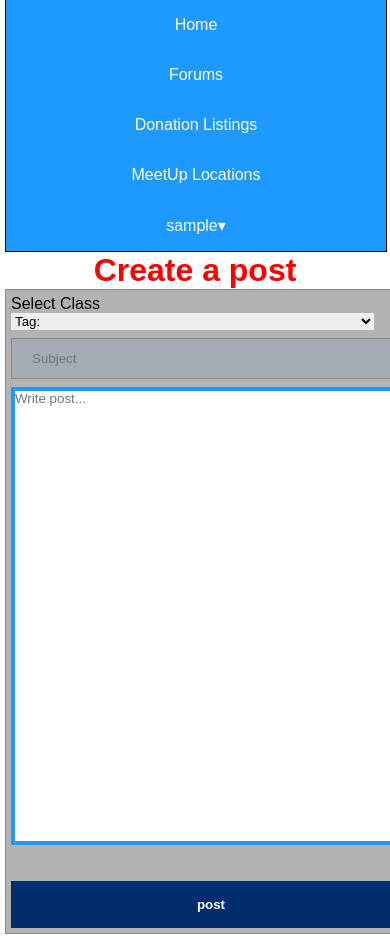
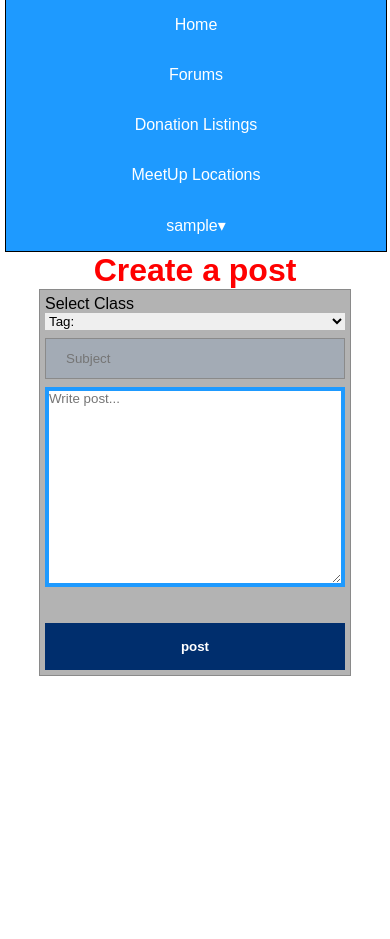
Before and after one commit to CSCI-150-LAB/Team4Repo, a PHP site: page /createForum.php in a window 390 px wide; the page is wider, and only the part inside the window is pictured. Shown: the part 72-1011 px from the top of that part. After the commit the page ends 748 px from the top of that part, so only its background shows below. Run offline with PHP 8.4, Linux system fonts and the light colour scheme; the visitor is signed in with stand-in values (Sample User, id 1).

Commit message:
Some CSS stuff

```diff
--- a/CSCI150_Project_Pages/createDonation.php
+++ b/CSCI150_Project_Pages/createDonation.php
@@ -22,7 +22,7 @@
 				<input type="text" name="title" maxlength="100" placeholder="Title" required></input>
 			</div>
 			<div>
-				<textarea name="myTextArea" maxlength="1000" rows="30" cols="49" placeholder="Description" style="border:4px solid #1E9AFF;" required></textarea>
+				<textarea class="myTextArea" name="myTextArea" maxlength="1000"placeholder="Description" style="border:4px solid #1E9AFF;" required></textarea>
 			</div>
 			<div>
 				<label>Select image file:</label>
--- a/CSCI150_Project_Pages/createForum.php
+++ b/CSCI150_Project_Pages/createForum.php
@@ -7,7 +7,7 @@
         <div>
 	        <p>Select Class</p>
 	        <label for="itemselection"> </label>
-	        <select id="itemselection" name="itemselection" required>
+	        <select id="itemselection" name="itemselection" style="width: 100%;" required>
                     <option selected="" value="null">Tag:</option>
                     <option value="ACCT">Accountancy (ACCT)</option>
                     <option value="AFRS">Africana Studies Program (AFRS)</option>
@@ -153,7 +153,7 @@
 
         <div>
             <label></label>
-            <textarea id="myTextArea" name="myTextArea" required maxlength="1000" rows="30" cols="49" placeholder="Write post..." spellcheck = "true" style="border:4px solid #1E9AFF;"></textarea>
+            <textarea class="myTextArea" id="myTextArea" name="myTextArea" required maxlength="1000" placeholder="Write post..." spellcheck = "true" style="border:4px solid #1E9AFF;"></textarea>
         </div>
 
         <br><br>
--- a/CSCI150_Project_Pages/mainStyleSheet.css
+++ b/CSCI150_Project_Pages/mainStyleSheet.css
@@ -126,11 +126,11 @@ table, th, td {
 /* Page Elements CSS*/
 
 .logoLogin {
-    /* based on a 4:3 image ratio*/
+    /* based on a 5:1 image ratio*/
     display: block;
-    margin: 10px auto 50px auto;
-    width: 50%;
-    height: 10%;
+    width: 500px;
+    height: 100px;
+    margin: 10px auto;
 }
 
 .homePageContent {
@@ -212,6 +212,11 @@ form {
     width: 400px;
     margin: auto;
     padding: 5px;
+}
+
+.myTextArea {
+    width: 100%;
+    height: 200px;
 }
 
 .loginBox {
@@ -728,11 +733,11 @@ img {
 
     /* Page Elements CSS*/
     .logoLogin {
-        /* based on a 4:3 image ratio*/
+        /* based on a 5:1 image ratio*/
         display: block;
-        margin: 10px auto 50px auto;
-        width: 50%;
-        height: 10%;
+        width: 250px;
+        height: 50px;
+        margin: 10px auto;
     }
 
     .homePageContent {
@@ -811,9 +816,14 @@ img {
     form {
         background-color: #b3b3b3;
         border: 1px solid #8a8a8a;
-        width: 400px;
+        width: 300px;
         margin: auto;
         padding: 5px;
+    }
+
+    .myTextArea{
+        width: 100%;
+        height: 200px;
     }
 
     .loginBox {
@@ -828,7 +838,7 @@ img {
     .newUser {
         background-color: #b3b3b3;
         border: 1px solid #8a8a8a;
-        width: 400px;
+        width: 300px;
         margin: 20px auto;
         padding: 10px 5px 10px 5px;
     }
--- a/CSCI150_Project_Pages/pageLogin.php
+++ b/CSCI150_Project_Pages/pageLogin.php
@@ -6,7 +6,9 @@
 </head>
 <body>
     <div class="mainHolder">
-        <img class="logoLogin" src="./images/logoText.png" alt="Website Text Logo">
+        <div class="logoLogin">
+            <img src="./images/logoText.png" alt="Website Text Logo">
+        </div>
         <div class="pageContent">
             <!-- sessionLogin.php is what php file you want to send the login into to -->
             <!-- method="post" hides the sensitive data in th HTTP transaction -->
--- a/CSCI150_Project_Pages/pageSignup.php
+++ b/CSCI150_Project_Pages/pageSignup.php
@@ -6,7 +6,9 @@
 </head>
 <body>
     <div class="mainHolder">
-        <img class="logoLogin" src="./images/logoText.png" alt="Website Text Logo">
+        <div class="logoLogin">
+            <img src="./images/logoText.png" alt="Website Text Logo">
+        </div>
         <div class="pageContent">
             <!-- sessionSignup.php is what php file you want to send the login into to -->
             <!-- method="post" hides the sensitive data in th HTTP transaction -->
```
